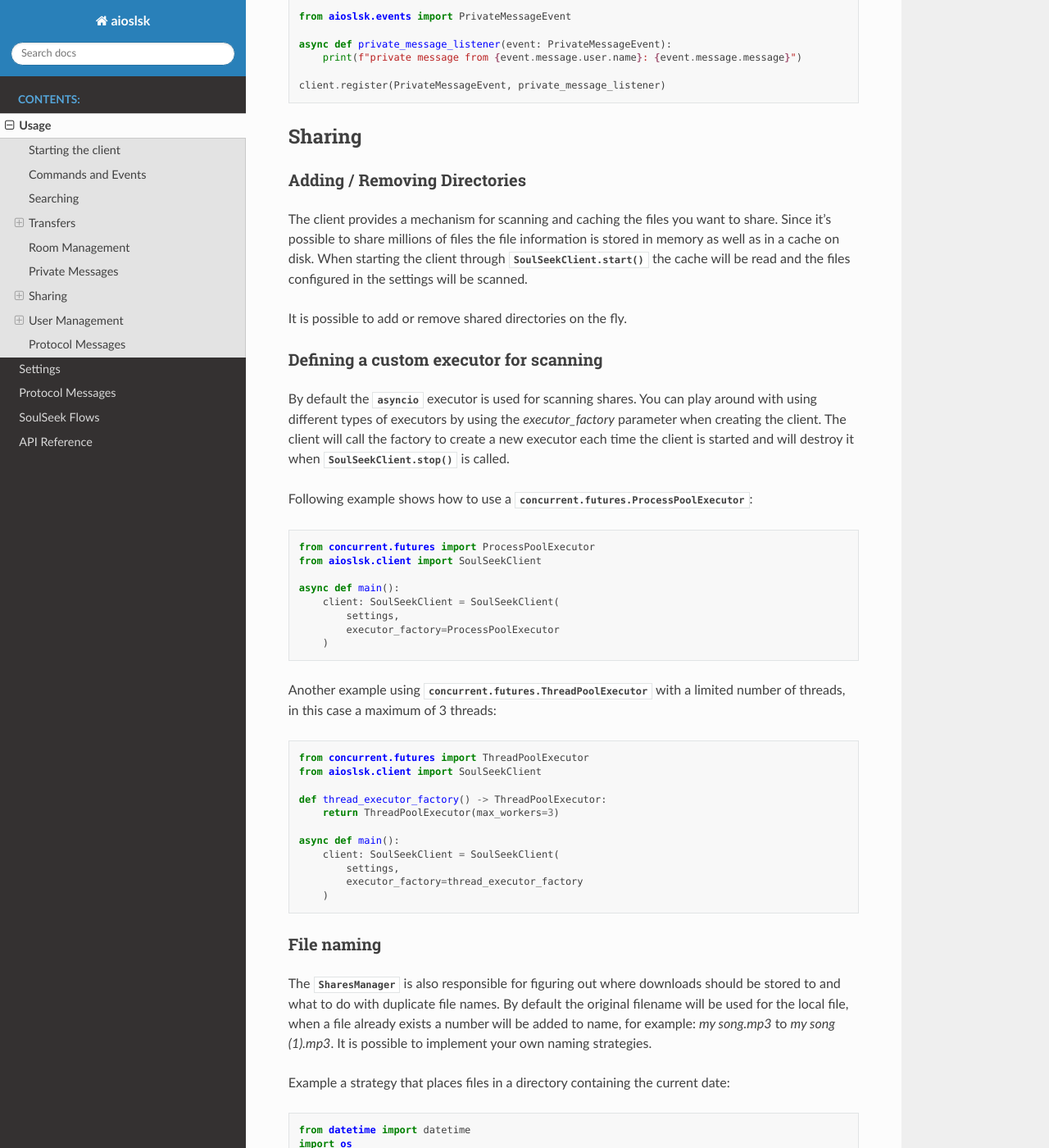
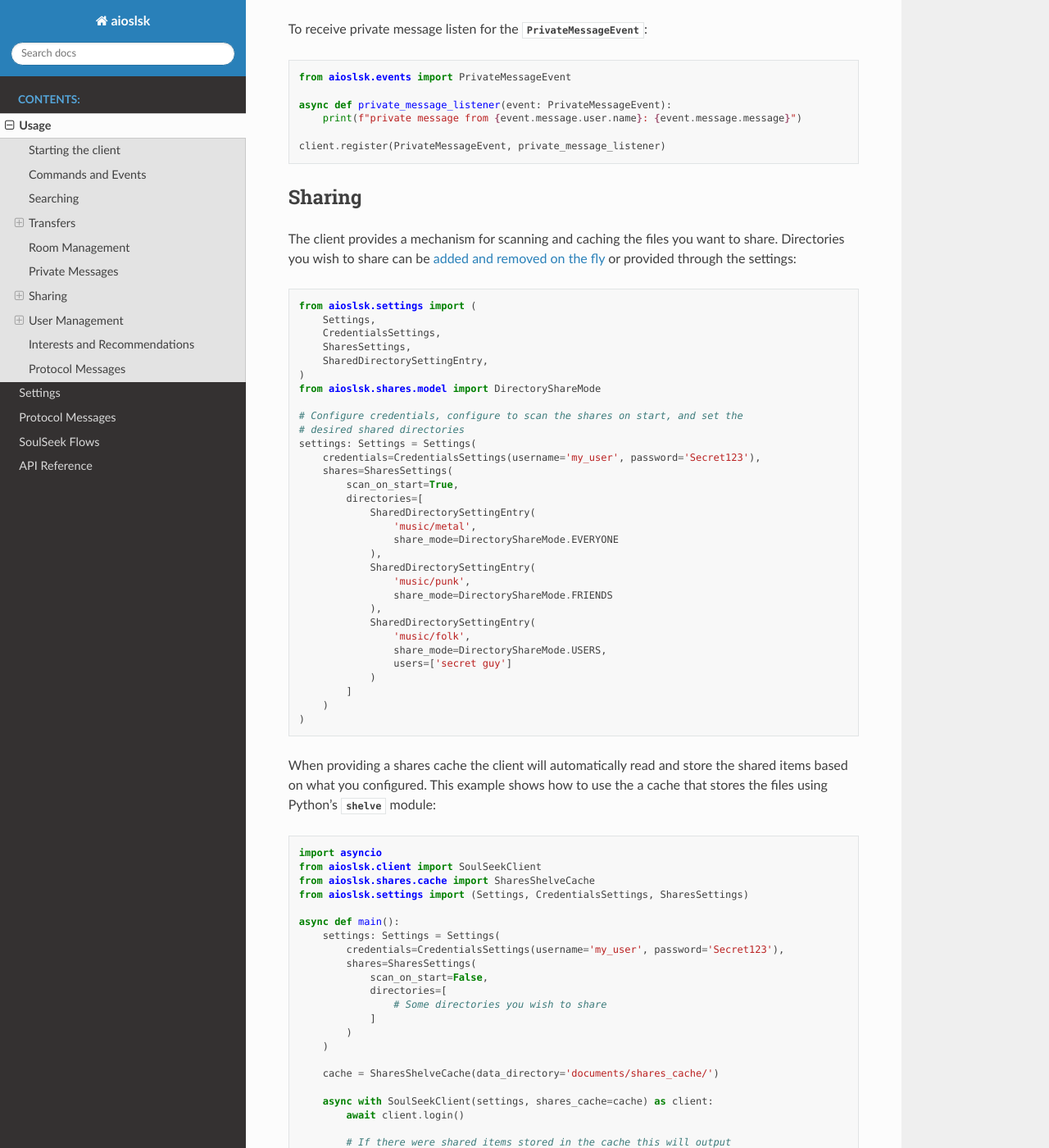
Before and after one commit to JurgenR/aioslsk, a Sphinx documentation site: the page built from docs/source/USAGE.rst, in a window 1280 px wide and 1400 px high, scrolled down 6001 px. Shown: the whole window at 82% size. Built offline with Sphinx 7.4.7 and the Read the Docs theme 2.0.0, drawn with Linux system fonts in a browser that asks for light colours; cross-references to code outside the pages are shown as plain code; some of the changed text lies outside the part shown.

Commit message:
docs: improve usage guide (#234)
* docs: improve usage guide on file shares

* docs: minor doc fixes

* docs: add section on interests and recommendations

* docs: rename section

```diff
--- a/docs/source/SETTINGS.rst
+++ b/docs/source/SETTINGS.rst
@@ -4,8 +4,8 @@ Settings
 
 This is a full list of settings used by the library
 
-User
-----
+Credentials
+-----------
 
 +------------------------------+--------+------------------------------------------------------------------------+-----------+
 |          Parameter           |  Type  |                              Description                               |  Default  |
--- a/docs/source/USAGE.rst
+++ b/docs/source/USAGE.rst
@@ -7,7 +7,7 @@ Starting the client
 
 .. warning::
 
-    The server has an anti-DDOS mechanism, be careful when connecting / disconnecting too quickly or you will get banned
+    The server has an anti-DDOS mechanism, be careful when connecting and disconnecting too quickly or you will get banned
 
 
 Before starting the client, ensure you create a settings object where you have configured at least the `credentials` section:
@@ -24,10 +24,10 @@ Before starting the client, ensure you create a settings object where you have c
         )
     )
 
-It's also recommended to configure a listening port and a downloads directory. For the full list of configuration options see:
+It's also recommended to configure a listening port and a downloads directory. For the full list of configuration options see: :doc:`./SETTINGS`
 
 
-Next create and start the client. Calling :func:`SoulSeekClient.start` will connect the listening ports and to the server. Next perform a login and, for example, send a private message:
+Next create and start the client. Calling :meth:`.SoulSeekClient.start` will connect the listening ports and to the server. Next perform a login and, for example, send a private message:
 
 .. code-block:: python
 
@@ -168,7 +168,7 @@ To start downloading a file:
     # The following will attempt to start the download in the background
     transfer: Transfer = await client.transfers.download(search_result.username, search_result.shared_items[0].filename)
 
-Transfers can be paused or aborted, aborting will remove the partially downloaded file. To resume the paused transfer call the :func:`.TransferManager.queue` method. Aborted transfers can be requeued as well but since the file was removed the transfer will be restarted from the beginning:
+Transfers can be paused or aborted, aborting will remove the partially downloaded file. To resume the paused transfer call the :meth:`.TransferManager.queue` method. Aborted transfers can be requeued as well but since the file was removed the transfer will be restarted from the beginning:
 
 .. code-block:: python
 
@@ -300,6 +300,9 @@ To receive room messages listen to the :class:`.RoomMessageEvent`:
     client.events.register(RoomMessageEvent, room_message_listener)
 
 
+Several commands and events specific to private rooms are available. See the :mod:`aioslsk.commands` and :mod:`aioslsk.events` references
+
+
 Private Messages
 ================
 
@@ -324,18 +327,113 @@ To receive private message listen for the :class:`.PrivateMessageEvent`:
 Sharing
 =======
 
-Adding / Removing Directories
------------------------------
+The client provides a mechanism for scanning and caching the files you want to share. Directories you wish to share can be :ref:`added and removed on the fly <shares_add_remove_scan>` or provided through the settings:
 
-The client provides a mechanism for scanning and caching the files you want to share. Since it's possible to share millions of files the file information is stored in memory as well as in a cache on disk. When starting the client through :func:`.SoulSeekClient.start` the cache will be read and the files configured in the settings will be scanned.
+.. code-block:: python
 
-It is possible to add or remove shared directories on the fly.
+    from aioslsk.settings import (
+        Settings,
+        CredentialsSettings,
+        SharesSettings,
+        SharedDirectorySettingEntry,
+    )
+    from aioslsk.shares.model import DirectoryShareMode
+
+    # Configure credentials, configure to scan the shares on start, and set the
+    # desired shared directories
+    settings: Settings = Settings(
+        credentials=CredentialsSettings(username='my_user', password='Secret123'),
+        shares=SharesSettings(
+            scan_on_start=True,
+            directories=[
+                SharedDirectorySettingEntry(
+                    'music/metal',
+                    share_mode=DirectoryShareMode.EVERYONE
+                ),
+                SharedDirectorySettingEntry(
+                    'music/punk',
+                    share_mode=DirectoryShareMode.FRIENDS
+                ),
+                SharedDirectorySettingEntry(
+                    'music/folk',
+                    share_mode=DirectoryShareMode.USERS,
+                    users=['secret guy']
+                )
+            ]
+        )
+    )
+
+
+When providing a shares cache the client will automatically read and store the shared items based on what you configured. This example shows how to use the a cache that stores the files using Python's :py:mod:`shelve` module:
+
+.. code-block:: python
+
+    import asyncio
+    from aioslsk.client import SoulSeekClient
+    from aioslsk.shares.cache import SharesShelveCache
+    from aioslsk.settings import (Settings, CredentialsSettings, SharesSettings)
+
+    async def main():
+        settings: Settings = Settings(
+            credentials=CredentialsSettings(username='my_user', password='Secret123'),
+            shares=SharesSettings(
+                scan_on_start=False,
+                directories=[
+                    # Some directories you wish to share
+                ]
+            )
+        )
+
+        cache = SharesShelveCache(data_directory='documents/shares_cache/')
+
+        async with SoulSeekClient(settings, shares_cache=cache) as client:
+            await client.login()
+
+            # If there were shared items stored in the cache this will output
+            # the total amount of directories and files shared
+            dir_count, file_count = client.shares.get_stats()
+            print(f"currently sharing {dir_count} directories and {file_count} files")
+
+            # Manually write the cache to disk
+            client.shares.write_cache()
+
+    asyncio.run(main())
+
+
+.. _shares_add_remove_scan:
+
+Adding / Removing / Scanning Directories
+----------------------------------------
+
+It is possible to add or remove shared directories on the fly. Following example shows how to add, remove and scan individual or all directories:
+
+.. code-block:: python
+
+    from aioslsk.shares.model import DirectoryShareMode
+
+    # Add a shared directory only shared with friends
+    shared_dir = client.shares.add_shared_directory(
+        'my/shared/directory',
+        share_mode=DirectoryShareMode.FRIENDS
+    )
+
+    # Scan the directory files and file attributes
+    await client.shares.scan_directory_files(shared_dir)
+    await client.shares.scan_directory_file_attributes(shared_dir)
+
+    # Scanning all current shared directories
+    await client.shares.scan()
+
+    # Removing a shared directory
+    client.shares.remove_shared_directory(shared_dir)
+
+When rescanning an individual or all directories newly found items will be added and items that are no longer found will be removed. Attributes will be scanned for the newly found files and files that have been modified.
 
 
 Defining a custom executor for scanning
 ---------------------------------------
 
-By default the :py:mod:`asyncio` executor is used for scanning shares. You can play around with using different types of executors by using the `executor_factory` parameter when creating the client. The client will call the factory to create a new executor each time the client is started and will destroy it when :func:`SoulSeekClient.stop` is called.
+By default the :py:mod:`asyncio` executor is used for scanning shares. You can play around with using different types of executors by using the `executor_factory` parameter when creating the client. The client will call the factory to create a new executor each time the client is started and will destroy it when :meth:`.SoulSeekClient.stop` is called.
 
 Following example shows how to use a :py:class:`concurrent.futures.ProcessPoolExecutor`:
 
@@ -417,7 +515,7 @@ The :class:`.UserManager` is responsible for :class:`.User` object storage and m
     print(f"User {user.name} is sharing {user.shared_file_count} files")
 
 
-If necessary you can clear certain parameters for a user, the following code will clear the :attr:`.User.picture`` and :attr:`.User.description` attributes:
+If necessary you can clear certain parameters for a user, the following code will clear the :attr:`.User.picture` and :attr:`.User.description` attributes:
 
 .. code-block:: python
 
@@ -452,6 +550,45 @@ Internally, the library will automatically track users as well:
 If a user is tracked it holds a reference to the :class:`.User` object.
 
 
+Interests and Recommendations
+=============================
+
+Interests and hated interests are defined in the settings (``interests`` section) are automatically advertised to the server after logging on. Commands can be used to add or remove them while after being logged in:
+
+.. code-block:: python
+
+    from aioslsk.commands import (
+        AddInterestCommand,
+        AddHatedInterestCommand,
+        RemoveInterestCommand,
+        RemoveHatedInterestCommand,
+    )
+
+    # Adding an interested and hated interest
+    await client(AddInterestCommand('funny jokes'))
+    await client(AddHatedInterestCommand('unfunny jokes'))
+
+    # Removing them again
+    await client(RemoveInterestCommand('funny jokes'))
+    await client(RemoveHatedInterestCommand('unfunny jokes'))
+
+
+Recommendations can be requested and listened for using the commands and events. There are several commands and events, this example is for getting item recommendations:
+
+.. code-block:: python
+
+    from aioslsk.events import ItemRecommendationsEvent
+    from aioslsk.commands import GetItemRecommendationsCommand
+
+    async def on_item_recommendations(event: ItemRecommendationsEvent):
+        if len(event.recommendations) > 0:
+            print(f"Best recommendation for item {event.item} : {event.recommendations[0]}")
+
+    client.events.register(ItemRecommendationsEvent, on_item_recommendations)
+
+    await client(GetItemRecommendationsCommand('funny jokes'))
+
+
 Protocol Messages
 =================
 
@@ -483,4 +620,4 @@ For peers it works the same way, except you need to provide the username as the
         PeerUserInfoRequest.Request()
     )
 
-Keep in mind that sending a messages to peers is more unreliable than sending to the server. The :meth:`.Network.send_peer_messages` method will raise an exception if a connection to the peer failed. Both :meth:`.Network.send_peer_messages` and :method:`.Network.send_server_messages` have an parameter called `raise_on_error`, when set to `True` an exception will be raised otherwise the methods will return a list containing tuples containing the message and the result of the message attempted to send, `None` in case of success and an `Exception` object in case of failure.
+Keep in mind that sending a messages to peers is more unreliable than sending to the server. The :meth:`.Network.send_peer_messages` method will raise an exception if a connection to the peer failed. Both :meth:`.Network.send_peer_messages` and :meth:`.Network.send_server_messages` have an parameter called `raise_on_error`, when set to `True` an exception will be raised otherwise the methods will return a list containing tuples containing the message and the result of the message attempted to send, `None` in case of success and an `Exception` object in case of failure.
--- a/docs/source/conf.py
+++ b/docs/source/conf.py
@@ -21,7 +21,8 @@ author = 'Jurgen'
 extensions = [
     'sphinx_rtd_theme',
     'sphinx.ext.autodoc',
-    'sphinxcontrib.autodoc_pydantic'
+    'sphinxcontrib.autodoc_pydantic',
+    'sphinx.ext.intersphinx',
 ]
 
 templates_path = ['_templates']
@@ -49,3 +50,6 @@ autodoc_mock_imports = [
 
 autodoc_pydantic_model_show_json = False
 autodoc_pydantic_settings_show_json = False
+
+# Intersphinx mapping
+intersphinx_mapping = {'python': ('https://docs.python.org/3.12', None)}
```
Also changed, not shown: 2 other files.
